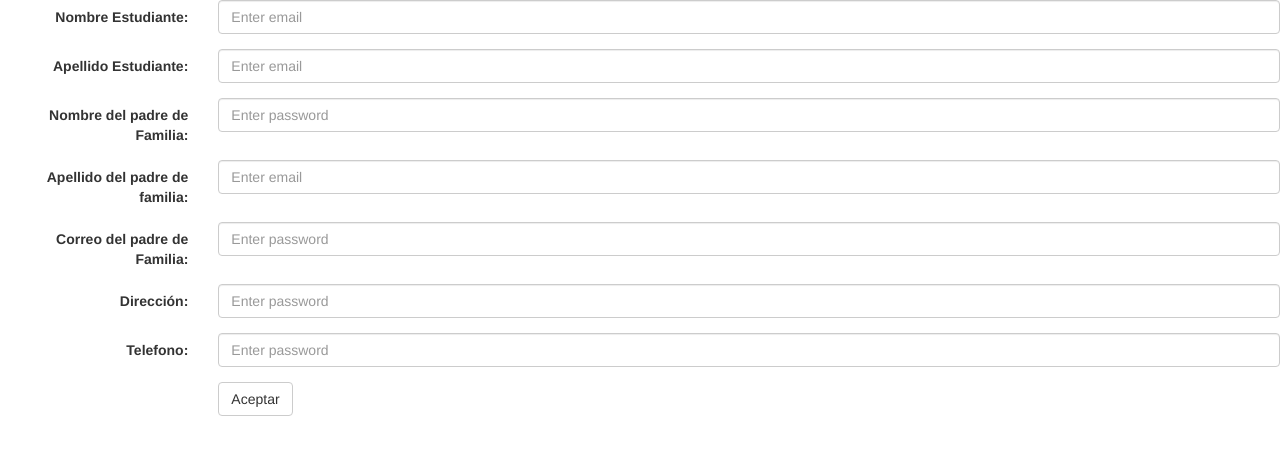
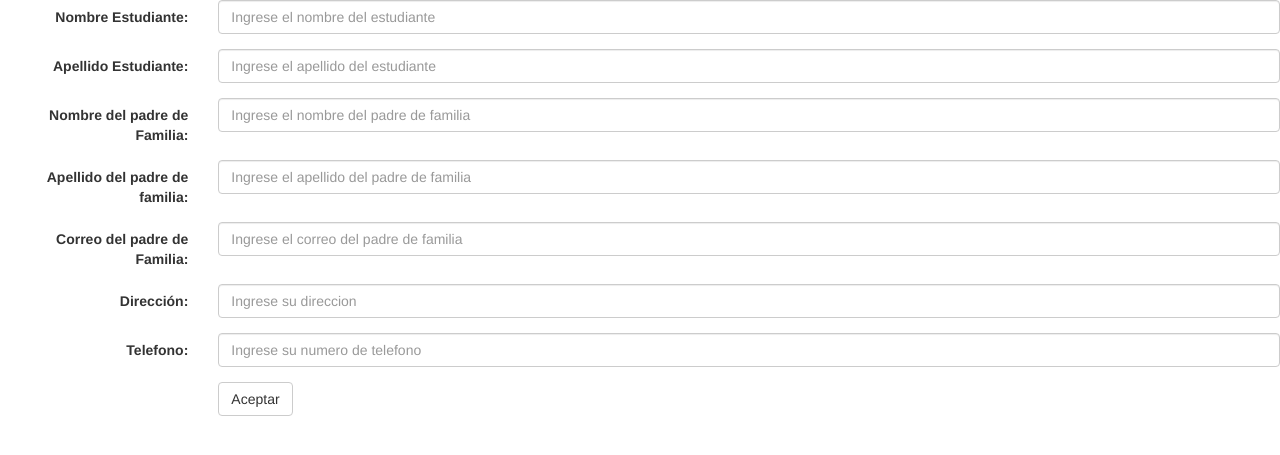
Before and after one commit to hecugo2007/PaginaColegio, a CodeIgniter app: a page that uses ColegioIgniter/application/views/crearUsuario.php in a window 1280 px wide. Shown: the top 455 px of the page. Run offline with CodeIgniter, Linux system fonts and the light colour scheme; some libraries are stand-ins or nearby versions.

Commit message:
Insercion a base de datos

```diff
--- a/ColegioIgniter/application/config/autoload.php
+++ b/ColegioIgniter/application/config/autoload.php
@@ -58,7 +58,7 @@ $autoload['packages'] = array();
 |
 |	$autoload['libraries'] = array('user_agent' => 'ua');
 */
-$autoload['libraries'] = array();
+$autoload['libraries'] = array('database');
 
 /*
 | -------------------------------------------------------------------
--- a/ColegioIgniter/application/controllers/home.php
+++ b/ColegioIgniter/application/controllers/home.php
@@ -1,6 +1,11 @@
 <?php
 
 class Home extends CI_Controller{
+
+    function __construct(){
+        parent:: __construct();
+        $this->load->model('mUsuarios');
+    }
     public function index(){
         $this->load->helper('url');
         $this->load->view("home");
@@ -13,4 +18,14 @@ class Home extends CI_Controller{
         $this->load->helper('url');
         $this->load->view("crearUsuario");
     }
+    public function guardar(){
+        $param['nombreEstudiante'] = $this->input->post('nombreEstudiante');
+        $param['apellidoEstudiante'] = $this->input->post('apellidoEstudiante');
+        $param['nombrePadreFamilia'] = $this->input->post('nombrePadreFamilia');
+        $param['apellidoPadreFamilia'] = $this->input->post('apellidoPadreFamilia');
+        $param['correoPadre'] = $this->input->post('correoPadre');
+        $param['direccion'] = $this->input->post('direccion');
+        $param['telefono'] = $this->input->post('telefono');
+        $this->mUsuarios->guardar($param);
+    }
 }
--- /dev/null
+++ b/ColegioIgniter/application/models/mUsuarios.php
@@ -0,0 +1,23 @@
+<?php
+
+class MUsuarios extends CI_Model
+{
+    function __construct()
+    {
+        parent::__construct();
+
+    }
+
+    public function guardar($param){
+        $campos = array(
+            'NombreEstudiante' => $param['nombreEstudiante'],
+            'ApellidoEstudiante' => $param['apellidoEstudiante'],
+            'NombrePadreFamilia' => $param['nombrePadreFamilia'],
+            'ApellidoPadreFamilia'=> $param['apellidoPadreFamilia'],
+            'CorreoPadreFlia'=> $param['correoPadre'],
+            'Direccion' => $param['direccion'],
+            'Telefono' => $param['telefono']
+        );
+        $this->db->insert('Usuarios',$campos);
+    }
+}
--- a/ColegioIgniter/application/views/crearUsuario.php
+++ b/ColegioIgniter/application/views/crearUsuario.php
@@ -11,52 +11,52 @@
 
 
 
-    <form class="form-horizontal" action="/action_page.php">
+    <form class="form-horizontal" method="POST" action="guardar">
         <div class="form-group">
           <label class="control-label col-sm-2" for="email">Nombre Estudiante:</label>
           <div class="col-sm-10">
-            <input type="email" class="form-control" id="email" placeholder="Enter email">
+            <input type="text" class="form-control" name="nombreEstudiante" id="nombreEstudiante" placeholder="Ingrese el nombre del estudiante">
           </div>
         </div>
         <div class="form-group">
             <label class="control-label col-sm-2" for="email">Apellido Estudiante:</label>
             <div class="col-sm-10">
-              <input type="email" class="form-control" id="email" placeholder="Enter email">
+              <input type="text" class="form-control" name="apellidoEstudiante" id="apellidoEstudiante" placeholder="Ingrese el apellido del estudiante">
             </div>
           </div>
         <div class="form-group">
           <label class="control-label col-sm-2" for="pwd">Nombre del padre de Familia:</label>
           <div class="col-sm-10">
-            <input type="password" class="form-control" id="pwd" placeholder="Enter password">
+            <input type="text" class="form-control"name="nombrePadreFamilia" id="nombrePadreFamilia" placeholder="Ingrese el nombre del padre de familia">
           </div>
         </div>
         <div class="form-group">
             <label class="control-label col-sm-2" for="email">Apellido del padre de familia:</label>
             <div class="col-sm-10">
-              <input type="email" class="form-control" id="email" placeholder="Enter email">
+              <input type="text" class="form-control" name="apellidoPadreFamilia" id="apellidoPadreFamilia" placeholder="Ingrese el apellido del padre de familia">
             </div>
           </div>
           <div class="form-group">
             <label class="control-label col-sm-2" for="pwd">Correo del padre de Familia:</label>
             <div class="col-sm-10">
-              <input type="password" class="form-control" id="pwd" placeholder="Enter password">
+              <input type="email" class="form-control" name="correoPadre" id="correoPadre" placeholder="Ingrese el correo del padre de familia">
             </div>
           </div>
           <div class="form-group">
             <label class="control-label col-sm-2" for="pwd">Dirección:</label>
             <div class="col-sm-10">
-              <input type="password" class="form-control" id="pwd" placeholder="Enter password">
+              <input type="text" class="form-control" name="direccion" id="direccion" placeholder="Ingrese su direccion">
             </div>
           </div>
           <div class="form-group">
             <label class="control-label col-sm-2" for="pwd">Telefono:</label>
             <div class="col-sm-10">
-              <input type="password" class="form-control" id="pwd" placeholder="Enter password">
+              <input type="text" class="form-control" name="telefono" id="telefono" placeholder="Ingrese su numero de telefono">
             </div>
           </div>
         <div class="form-group">
           <div class="col-sm-offset-2 col-sm-10">
-            <button type="submit" class="btn btn-default">Aceptar</button>
+            <button type="submit" class="btn btn-default" value = "guardar">Aceptar</button>
           </div>
         </div>
       </form>
```
Also changed, not shown: ColegioIgniter/.htaccess (added).
